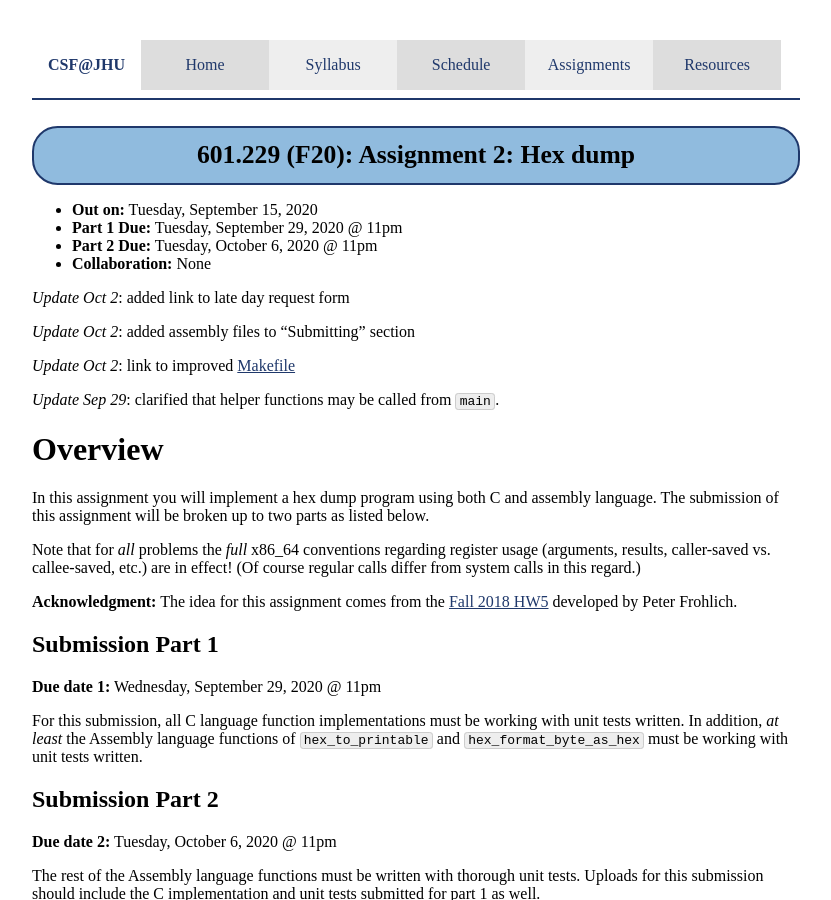
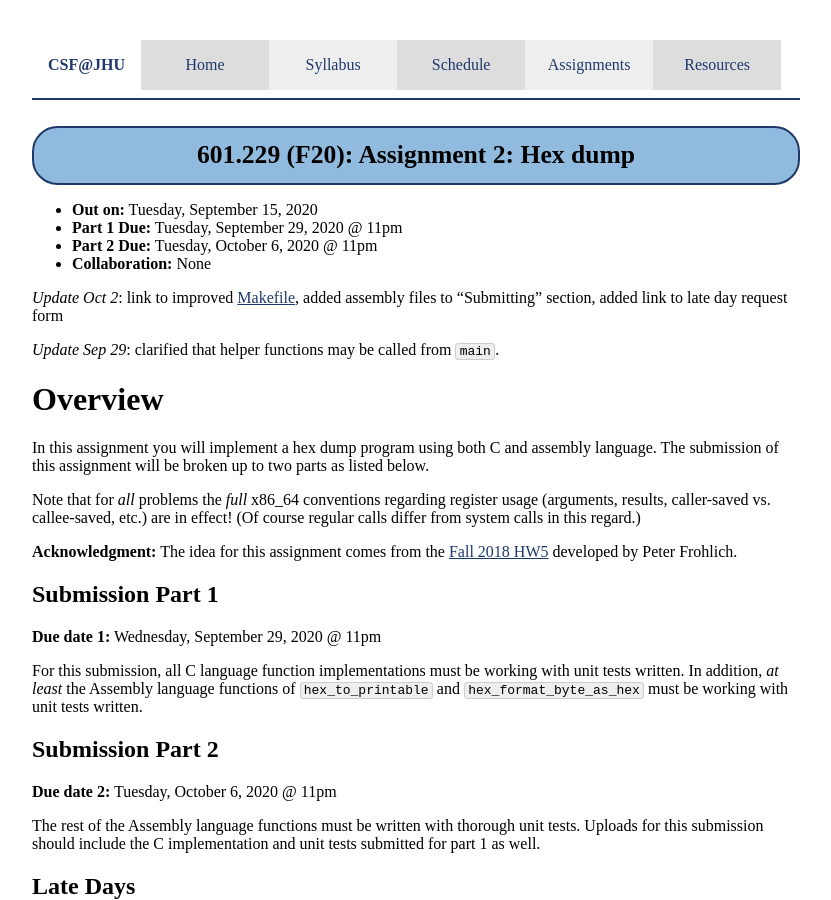
Before and after one commit to jhucsf/fall2020, a Jekyll site: the page built from assign/assign02.md, in a window 1280 px wide and 900 px high. Shown: the whole window, without its empty margins (224-1055 px from the left). Built offline with Jekyll 4.4.1, drawn with Linux system fonts in a browser that asks for light colours.

Commit message:
combine all Oct 2 updates assign02 (2nd time)

```diff
--- a/assign/assign02.md
+++ b/assign/assign02.md
@@ -8,11 +8,7 @@ title: "Assignment 2: Hex dump"
 * **Part 2 Due:** Tuesday, October 6, 2020 @ 11pm
 * **Collaboration:** None
 
-*Update Oct 2*: added link to late day request form
-
-*Update Oct 2*: added assembly files to "Submitting" section
-
-*Update Oct 2*: link to improved [Makefile](assign02/Makefile)
+*Update Oct 2*: link to improved [Makefile](assign02/Makefile), added assembly files to "Submitting" section, added link to late day request form
 
 *Update Sep 29*: clarified that helper functions may be called from `main`.
 
```
